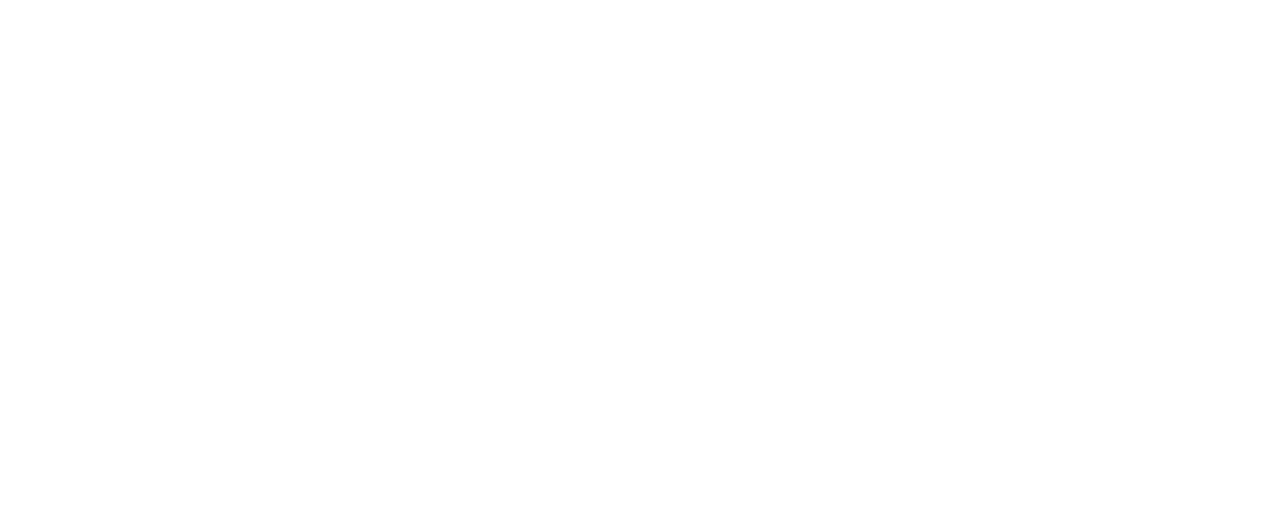
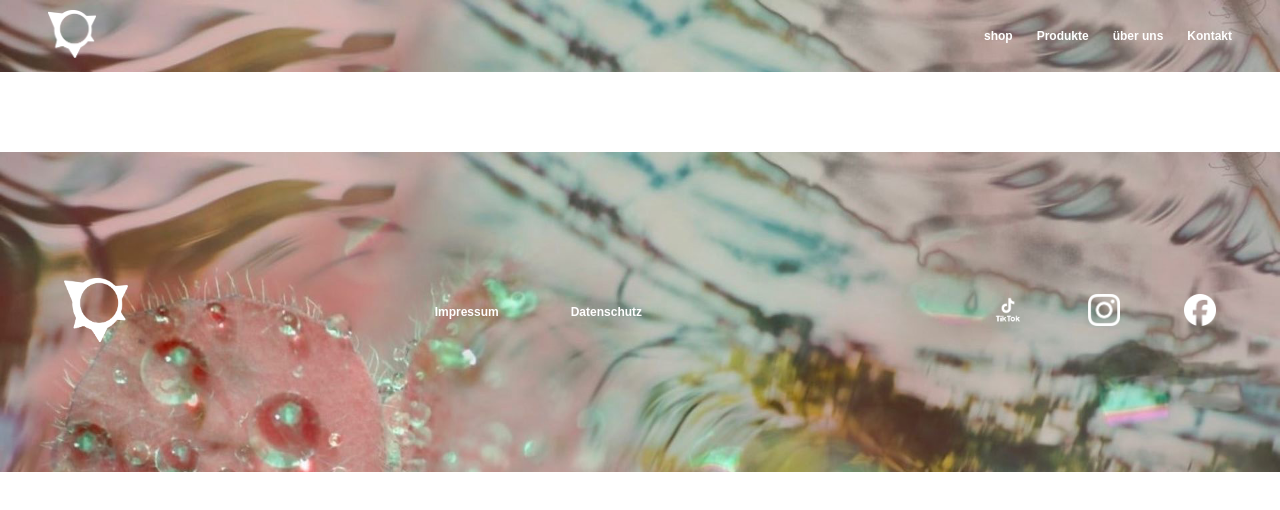
Before and after one commit to MaryFoerster/231129_onlineShop, a plain HTML site: page index.html in a window 1280 px wide. Drawn offline with Linux system fonts and the light colour scheme.

Commit message:
updatet html sides.

```diff
--- a/index.html
+++ b/index.html
@@ -5,14 +5,44 @@
     <meta name="viewport" content="width=device-width, initial-scale=1.0">
     <meta name="robots" content="noindex, nofollow">
     <title>onlineshop</title>
+    <link rel="icon" type="image/x-icon" href="/img/logoBlack.png">
     <link rel="stylesheet" href="css/style.css">
     <link rel="stylesheet" href="css/nav_footer.css">
     <link rel="stylesheet" href="css/js_css.css">
 </head>
 <body>
+        <!-- Platzhalter nav -->
+        <nav>
+            <div class="nav__logo">
+                <a href=""><img src="img/logoWhitepng.png" alt=""></a>
+            </div>
+            <div class="nav__container">
+                <a href="">shop</a>
+                <a href="">Produkte</a>
+                <a href="">über uns</a>
+                <a href="">Kontakt</a>
+            </div>
+        </nav>
+        <div class="nav__space"></div>
+        <!-- nav -->
+    <!-- footer -->
+    <footer>
+        <div class="footer__logo">
+            <a href="index.html"><img src="img/logoWhitepng.png" alt="EcoStyle logo, zurück zur Startseite" title="EcoStyle logo in weiß"></a>
+        </div>
+        <div class="footer__info">
+            <a href="Impressum.html" alt="link zum Impressum" title="Impressum">Impressum</a>
+            <a href="Datenschutz.html" alt="link zum Datenschutz" title="Datenschutz">Datenschutz</a>
+        </div>
+        <div class="footer__socialMedia">
+            <a href="https://www.tiktok.com/de-DE/"><img src="img/TikTok.png" alt="link zu TikTok" title="TikTok"></a>
+            <a href="https://www.instagram.com/"><img src="img/Instagram.png" alt="link zu Instagram"
+                    title="Instagram"></a>
+            <a href="https://de-de.facebook.com/"><img src="img/Facebook.png" alt="link zu Facebook"
+                    title="Facebook"></a>
+        </div>
+    </footer>
+    <!-- footer -->
 
-
-    <!-- <script src="js/script.js"></script> -->
-    <script src="js/script.js"></script>
 </body>
 </html>
```
Also changed, not shown: Produkte.html (+12 -11 lines), footer:nav.html (+12 -11 lines), shop.html (+1 -1 lines).
